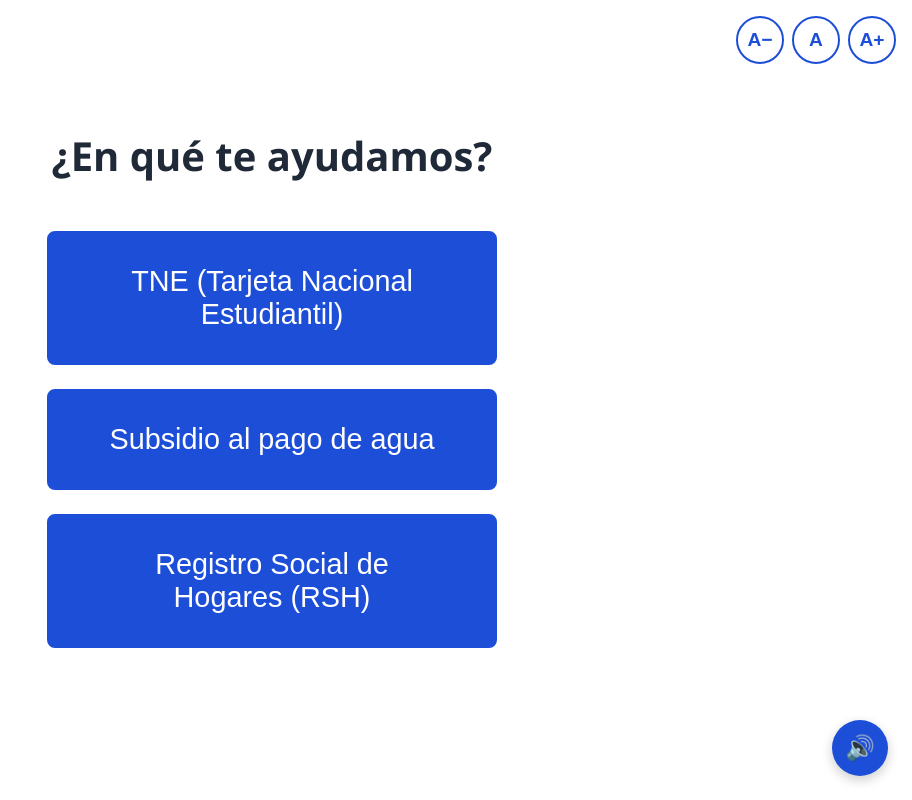
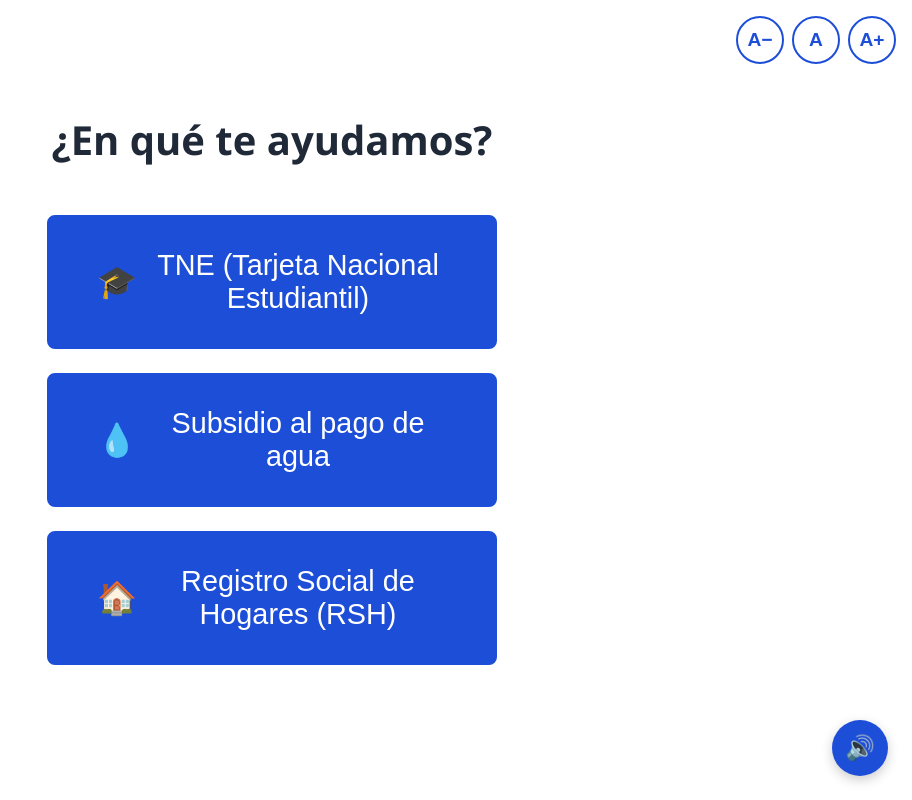
Before and after one commit to KevinPolanco/proyecto-totem, a React (Vite) app: page / in a window 1280 px wide. Shown: the whole page, without its empty margins (368-1280 px from the left). Built offline with nearby package versions, Linux system fonts and the light colour scheme.

Commit message:
feat: iconos en botones de tramite (emoji) y layout flex

```diff
--- a/src/App.css
+++ b/src/App.css
@@ -80,10 +80,17 @@ h1 {
     border: 2px solid var(--color-primario);
     outline: none;
     cursor: pointer;
-    display: block;
+    display: flex;
+    align-items: center;
+    justify-content: center;
+    gap: 0.75rem;
     border-radius: 8px;
     font-weight: normal;
     transition: transform 0.2s ease, box-shadow 0.2s ease;
+}
+
+.boton-icono {
+    font-size: calc(2rem * var(--escala));
 }
 
 .boton-tramite:hover {
@@ -140,8 +147,19 @@ h1 {
     list-style: none;
 }
 
+@keyframes paso-aparecer {
+    from {
+        opacity: 0;
+        transform: translateY(20px);
+    }
+    to {
+        opacity: 1;
+        transform: translateY(0);
+    }
+}
+
 .lista-pasos li {
-    background-color: var(--color-fondo-lista);
+    background-color: white;
     padding: calc(1.5rem * var(--escala));
     margin: calc(1rem * var(--escala)) 0;
     font-size: calc(1.3rem * var(--escala));
--- a/src/components/BotonTramite.jsx
+++ b/src/components/BotonTramite.jsx
@@ -1,6 +1,7 @@
-export default function BotonTramite({ nombre, onClick }) {
+export default function BotonTramite({ nombre, icono, onClick }) {
   return (
     <button type="button" className="boton-tramite" onClick={onClick}>
+      {icono && <span className="boton-icono">{icono}</span>}
       {nombre}
     </button>
   )
--- a/src/components/InicioPantalla.jsx
+++ b/src/components/InicioPantalla.jsx
@@ -5,7 +5,7 @@ export default function InicioPantalla({ tramites, onSeleccionar, claseFuente =
     <div className={`contenedor ${claseFuente}`.trim()}>
       <h1>¿En qué te ayudamos?</h1>
       {tramites.map(t => (
-        <BotonTramite key={t.id} nombre={t.nombre} onClick={() => onSeleccionar(t.id)} />
+        <BotonTramite key={t.id} nombre={t.nombre} icono={t.icono} onClick={() => onSeleccionar(t.id)} />
       ))}
     </div>
   )
--- a/src/data/tramites.js
+++ b/src/data/tramites.js
@@ -2,6 +2,7 @@ export const tramites = [
   {
     id: "tne",
     nombre: "TNE (Tarjeta Nacional Estudiantil)",
+    icono: "🎓",
     pasos: [
       "Estar matriculado en una institución educacional.",
       "Solicitar la TNE en tu institución o en el sistema correspondiente.",
@@ -14,6 +15,7 @@ export const tramites = [
   {
     id: "agua",
     nombre: "Subsidio al pago de agua",
+    icono: "💧",
     pasos: [
       "Verificar que tu hogar esté inscrito en el Registro Social de Hogares (RSH).",
       "Asegurarte de estar al día con el pago del agua.",
@@ -26,6 +28,7 @@ export const tramites = [
   {
     id: "rsh",
     nombre: "Registro Social de Hogares (RSH)",
+    icono: "🏠",
     pasos: [
       "Ingresar al sitio web del Registro Social de Hogares o acudir a la municipalidad.",
       "Iniciar sesión con tu Clave Única.",
```
